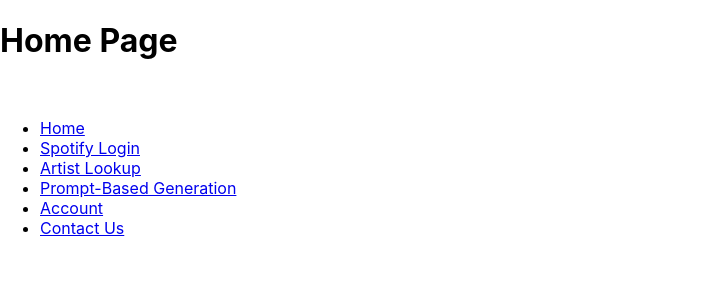
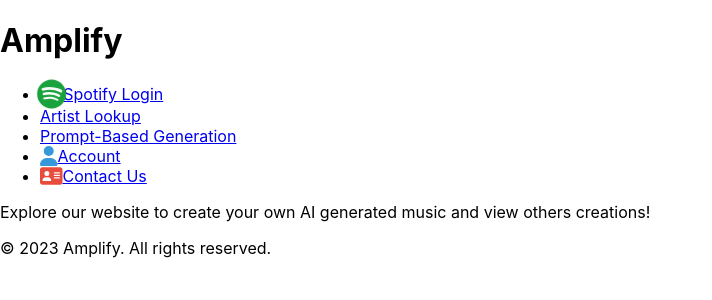
Before and after one commit to joebraha/amplify_frontend, a React (Create React App) app in the folder amp/: page / in a window 1280 px wide. Shown: the top 300 px of the page, without its empty margins (0-712 px from the left). Built offline with nearby package versions, Linux system fonts and the light colour scheme.

Commit message:
inital import of icons for home page

```diff
--- a/amp/package.json
+++ b/amp/package.json
@@ -3,12 +3,16 @@
   "version": "0.1.0",
   "private": true,
   "dependencies": {
+    "@fortawesome/free-brands-svg-icons": "^6.4.2",
+    "@fortawesome/free-solid-svg-icons": "^6.4.2",
+    "@fortawesome/react-fontawesome": "^0.2.0",
     "@testing-library/jest-dom": "^5.17.0",
     "@testing-library/react": "^13.4.0",
     "@testing-library/user-event": "^13.5.0",
     "axios": "^1.6.1",
     "react": "^18.2.0",
     "react-dom": "^18.2.0",
+    "react-icons": "^4.11.0",
     "react-router-dom": "^6.16.0",
     "react-scripts": "^5.0.1",
     "web-vitals": "^2.1.4"
--- a/amp/src/components/Home.js
+++ b/amp/src/components/Home.js
@@ -5,42 +5,46 @@ import React, { useState } from "react";
 import { Link } from "react-router-dom";
 import { useEffect } from "react";
 
-
+// have to import to use icons
+// npm install react-icons
+import { FontAwesomeIcon } from '@fortawesome/react-fontawesome';
+import { faUser, faAddressCard } from '@fortawesome/free-solid-svg-icons';
+import { faSpotify } from '@fortawesome/free-brands-svg-icons';
 
 
 const Home = () => {
-
-
   return (
     <div>
-      <h1>Home Page</h1>
-      <br />
+      <h1>Amplify</h1>
+      <nav>
         <ul>
+          {/* <li>
+            <Link to="/">Home</Link>
+          </li> */}
           <li>
-          {/* Endpoint to route to Home component */}
-          <Link to="/">Home</Link>
+            <FontAwesomeIcon icon={faSpotify} beat size="xl" style={{ color: "#1aa23c" }} />
+            <Link to="/spotify">Spotify Login</Link>
           </li>
           <li>
-          {/* Endpoint to route to About component */}
-          <Link to="/spotify" >Spotify Login</Link>
-        </li>
-        <li>
-          {/* Endpoint to route to Contact Us component */}
             <Link to="/artists">Artist Lookup</Link>
           </li>
           <li>
-          {/* Endpoint to route to Prompt component */}
-          <Link to="/prompt" >Prompt-Based Generation</Link>
+            <Link to="/prompt">Prompt-Based Generation</Link>
           </li>
           <li>
-          {/* Endpoint to route to Account component */}
-          <Link to="/account" >Account</Link>
+            <FontAwesomeIcon icon={faUser} size="lg" style={{ color: "#3498db" }} />
+            <Link to="/account">Account</Link>
           </li>
           <li>
-          {/* Endpoint to route to Contact Us component */}
+            <FontAwesomeIcon icon={faAddressCard} size="lg" style={{ color: "#e74c3c" }} />
             <Link to="/contactus">Contact Us</Link>
           </li>
         </ul>
+      </nav>
+      <p>Explore our website to create your own AI generated music and view others creations!</p>
+      <footer>
+        <p>&copy; 2023 Amplify. All rights reserved.</p>
+      </footer>
     </div>
   );
 };
--- a/amp/src/components/LoginSpotify.js
+++ b/amp/src/components/LoginSpotify.js
@@ -3,7 +3,7 @@ import GetPlaylists from "/Users/emmawilkins/Desktop/amplify_frontend-1/amp/src/
 import '../App.css';
 import { Link } from "react-router-dom";
 
-const CLIENT_ID = "c0e9c73676684f3e8d10acc56b94be60"
+const CLIENT_ID = "c0e9c73676684f3e8d10acc56b94be60" // specific to my spotify application ?
 const REDIR_URI = "http://localhost:3000/spotify"
 const AUTH_ENDPOINT = "https://accounts.spotify.com/authorize"
 const RESPONSE_TYPE = "token"
```
Also changed, not shown: amp/imports.txt (added), 1 other file (tests, documents, lock files or other folders). Lines whose indentation alone changed are shown as unchanged.
